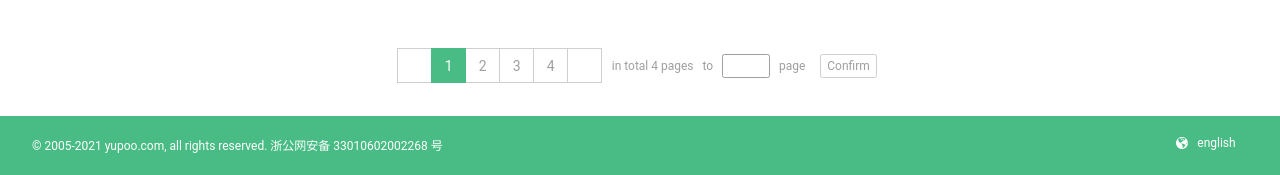
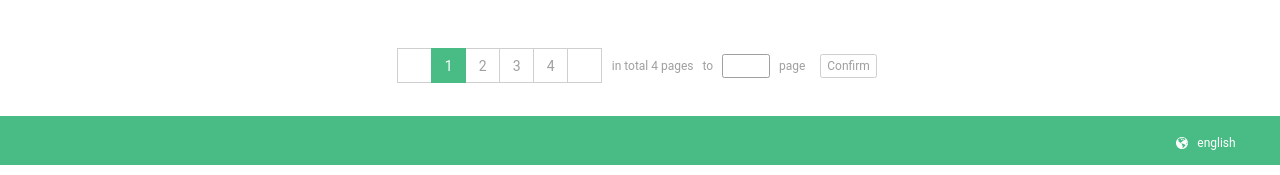
Before and after one commit to bywwtrading/bywwLuxuriousStuff, a plain HTML site: page index.html in a window 1280 px wide. Shown: the part 3022-3197 px from the top of the page. Drawn offline with Linux system fonts and the light colour scheme; a script that the page names is missing.

Commit message:
Update index.html

```diff
--- a/index.html
+++ b/index.html
@@ -1288,12 +1288,6 @@
 </nav>
 <div class="userfooter__main">
   <div class="userfooter__content">
-    <p class="userfooter__copyright">
-      © 2005-2021 yupoo.com, all rights reserved.
-      <a href="http://www.beian.gov.cn/portal/registerSystemInfo?recordcode=33010602002268" ref="nofollow">
-        浙公网安备 33010602002268 号
-      </a>
-    </p>
     <div class="language__link userfooter__lang">
       <span class="language__currentlang" id="setLanguage">english</span>
       <i class="icon_dropdown"></i>
```
